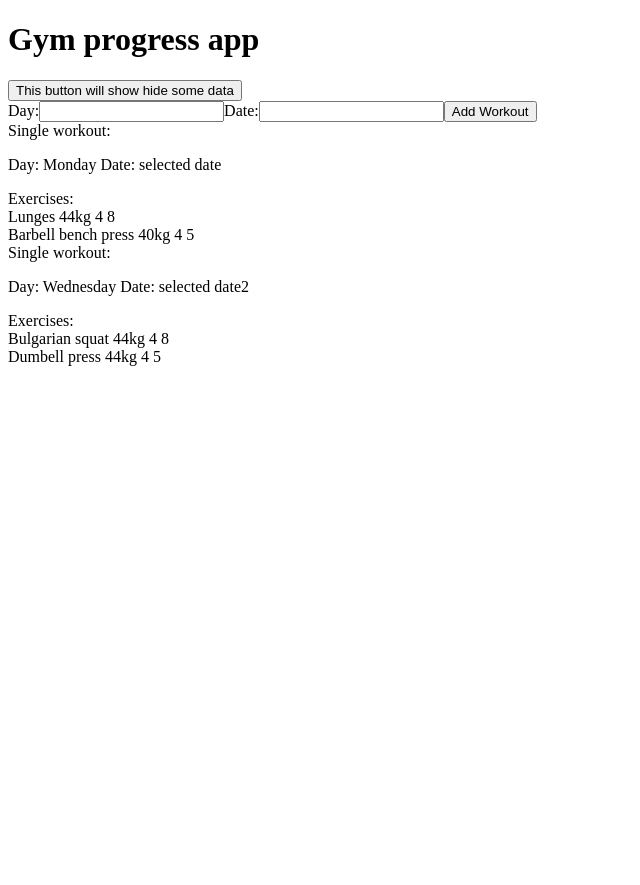
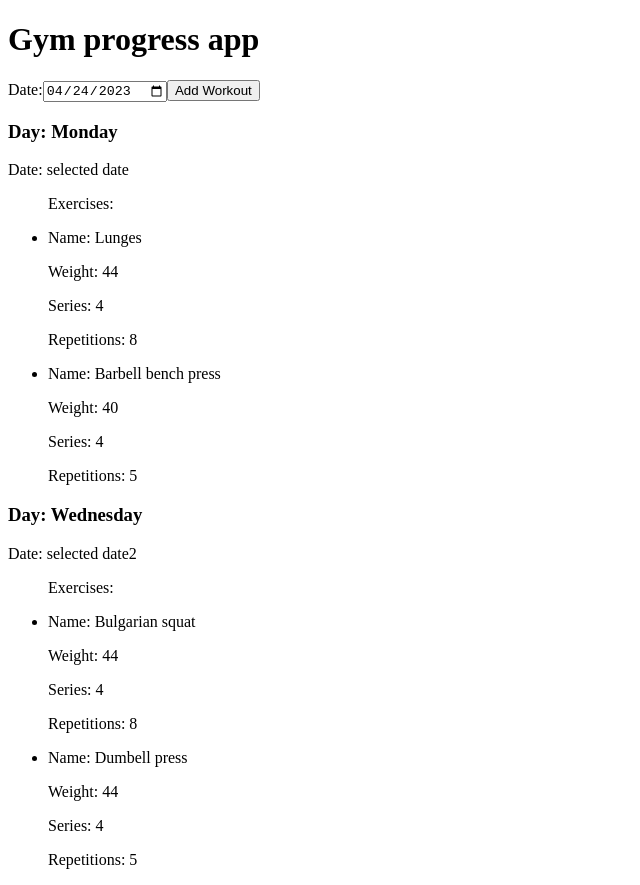
Before and after one commit to markal84/ProgressPal, a React (Vite) app: page / in a window 1280 px wide. Shown: the whole page, without its empty margins (0-640 px from the left). Before the commit the page ends 800 px from the top, so only its background shows below. Built offline with nearby package versions, Linux system fonts and the light colour scheme.

Commit message:
refactor: add workout logic and structure

```diff
--- a/src/App.jsx
+++ b/src/App.jsx
@@ -4,57 +4,47 @@ import Workout from './components/Workout'
 function App(props) {
   const [workouts, setWorkouts] = useState(props.workouts)
   const [day, setDay] = useState('')
-  const [date, setDate] = useState('')
-  // const [showAll, setShowAll] = useState(false)
+  const [date, setDate] = useState(new Date())
 
-  function handleAddWorkout(event) {
-    event.preventDefault()
+  function getDayName(dateStr, toLocale) {
+    const date = new Date(dateStr)
+    return date.toLocaleDateString(toLocale, { weekday: 'long' })
+  }
+
+  function handleAddWorkout(e) {
+    e.preventDefault()
 
     const newWorkout = {
-      id: workouts.length + 1,
-      day,
-      date,
+      id: workouts.length > 0 ? Math.max(...workouts.map((w) => w.id)) + 1 : 1,
+      day: getDayName(date, 'en-US'),
+      date: date.toLocaleDateString('en-US'),
       exercises: []
     }
 
-    console.log(newWorkout)
+    console.log(newWorkout.date)
 
     setWorkouts([...workouts, newWorkout])
-
     setDay('')
-    setDate('')
+    setDate(new Date())
   }
 
-  function handleDayChange(event) {
-    setDay(event.target.value)
-    console.log(event.target.value)
+  function handleDateChange(e) {
+    setDate(new Date(e.target.value))
+    setDay(day)
   }
 
-  function handleDateChange(event) {
-    setDate(event.target.value)
-  }
-
-  // const workoutsToShow = showAll ? workouts : workouts.filter((workout) => workout.important)
-
   return (
-    <>
     <div>
       <h1>Gym progress app</h1>
-        <div>
-          <button>This button will show hide some data</button>
-        </div>
       <form onSubmit={handleAddWorkout}>
-          <label htmlFor="day">Day:</label>
-          <input type="text" id="day" value={day} onChange={handleDayChange} />
-
-          <label htmlFor="date">Date:</label>
+        <label>
+          Date:
           <input
-            type="text"
-            id="date"
-            value={date}
+            type="date"
+            value={date.toISOString().slice(0, 10)}
             onChange={handleDateChange}
           />
-
+        </label>
         <button type="submit">Add Workout</button>
       </form>
       <div>
@@ -63,7 +53,6 @@ function App(props) {
         ))}
       </div>
     </div>
-    </>
   )
 }
 
--- a/src/components/Exercise.jsx
+++ b/src/components/Exercise.jsx
@@ -1,8 +1,10 @@
 export default function Exercise({ exercise }) {
   return (
-    <div>
-      <span>{exercise.name}</span> <span>{exercise.weight}kg</span>{' '}
-      <span>{exercise.series}</span> <span>{exercise.repetitions}</span>{' '}
-    </div>
+    <li>
+      <p>Name: {exercise.name}</p>
+      <p>Weight: {exercise.weight}</p>
+      <p>Series: {exercise.series}</p>
+      <p>Repetitions: {exercise.repetitions}</p>
+    </li>
   )
 }
--- a/src/components/Workout.jsx
+++ b/src/components/Workout.jsx
@@ -3,17 +3,15 @@ import Exercise from './Exercise'
 export default function Workout({ workout }) {
   return (
     <div>
-      Single workout:
-      <p>
-        <span>Day: {workout.day}</span> <span>Date: {workout.date}</span>
-      </p>
+      <h3>Day: {workout.day}</h3>
+      <p>Date: {workout.date}</p>
       <div>
-        <div>
+        <ul>
           Exercises:
           {workout.exercises.map((exercise) => {
             return <Exercise key={exercise.id} exercise={exercise} />
           })}
-        </div>
+        </ul>
       </div>
     </div>
   )
```
Lines whose indentation alone changed are shown as unchanged.
